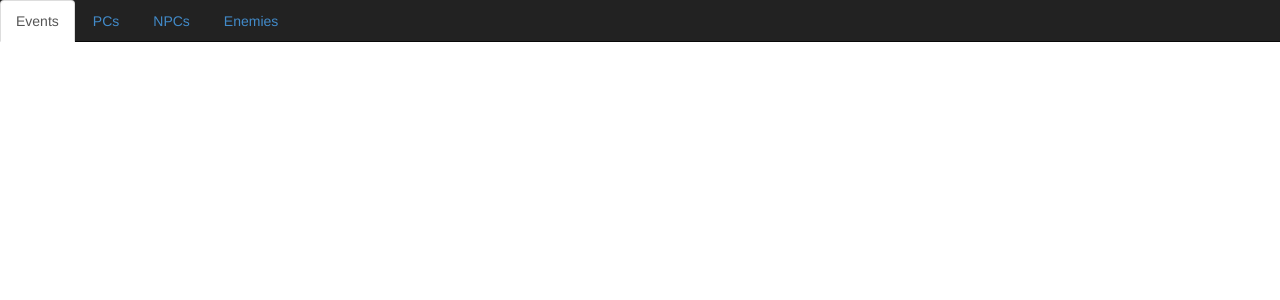
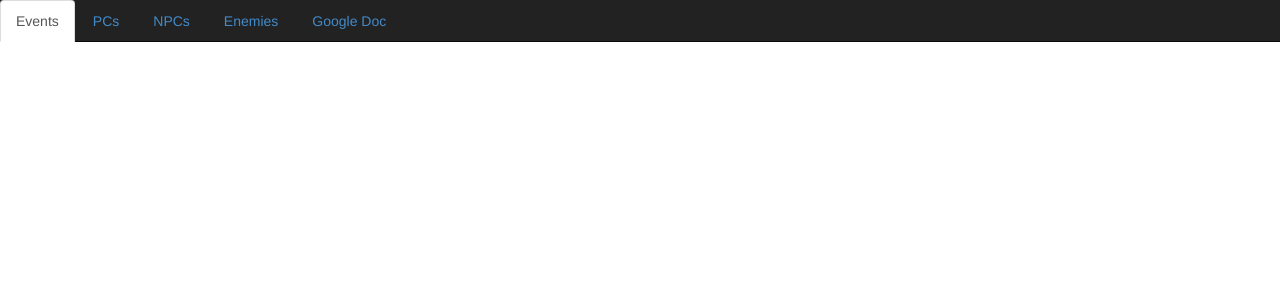
Before and after one commit to albertwohletz/gmorganizer, a Django app: page / in a window 1280 px wide. Shown: the top 300 px of the page. Run offline with Django 3.2, Linux system fonts and the light colour scheme; some libraries are stand-ins or nearby versions.

Commit message:
update urls. import google doc.

```diff
--- a/gmorganizer/urls.py
+++ b/gmorganizer/urls.py
@@ -8,6 +8,6 @@ urlpatterns = patterns('',
     url(r'^api/reorder/', 'api.views.reorder', name='reorder'),
     url(r'^api/delete/', 'api.views.delete', name='delete'),
     url(r'^api/save/', 'api.views.save', name='save'),
-    url(r'^api/hide/', 'api.views.hidden', name='hiden'),
+#    url(r'^api/hide/', 'api.views.hidden', name='hiden'),
     url(r'^admin/', include(admin.site.urls)),
 )
--- a/templates/main.html
+++ b/templates/main.html
@@ -20,6 +20,7 @@
             <li role="presentation"><a href="#pcs" aria-controls="pcs" role="tab" data-toggle="tab">PCs</a></li>
             <li role="presentation"><a href="#npcs" aria-controls="npcs" role="tab" data-toggle="tab">NPCs</a></li>
             <li role="presentation"><a href="#enemies" aria-controls="enemies" role="tab" data-toggle="tab">Enemies</a></li>
+            <li role="presentation"><a href="#google" aria-controls="google" role="tab" data-toggle="tab">Google Doc</a></li>
         </ul>
 
         <div class='container' style='padding-top:30px'>
@@ -128,10 +129,10 @@
                         {% endif %}
                     </div>
                 </div>
+                <div role="tabpanel" class='tab-pane' id='google'>
+		    <iframe src="https://docs.google.com/spreadsheets/d/1VUCGvs4tcOaVyuRa18qdN2IWnHqj4YXnIrW488QGfsI/pubhtml?widget=true&amp;headers=false" style="width:500px; height:1000px"></iframe>
+		</div>
             </div>
-
-
-
 
             <!-- Summary Tab -->
             <div class='col-xs-6 summary'>
```
Also changed, not shown: README.md.
